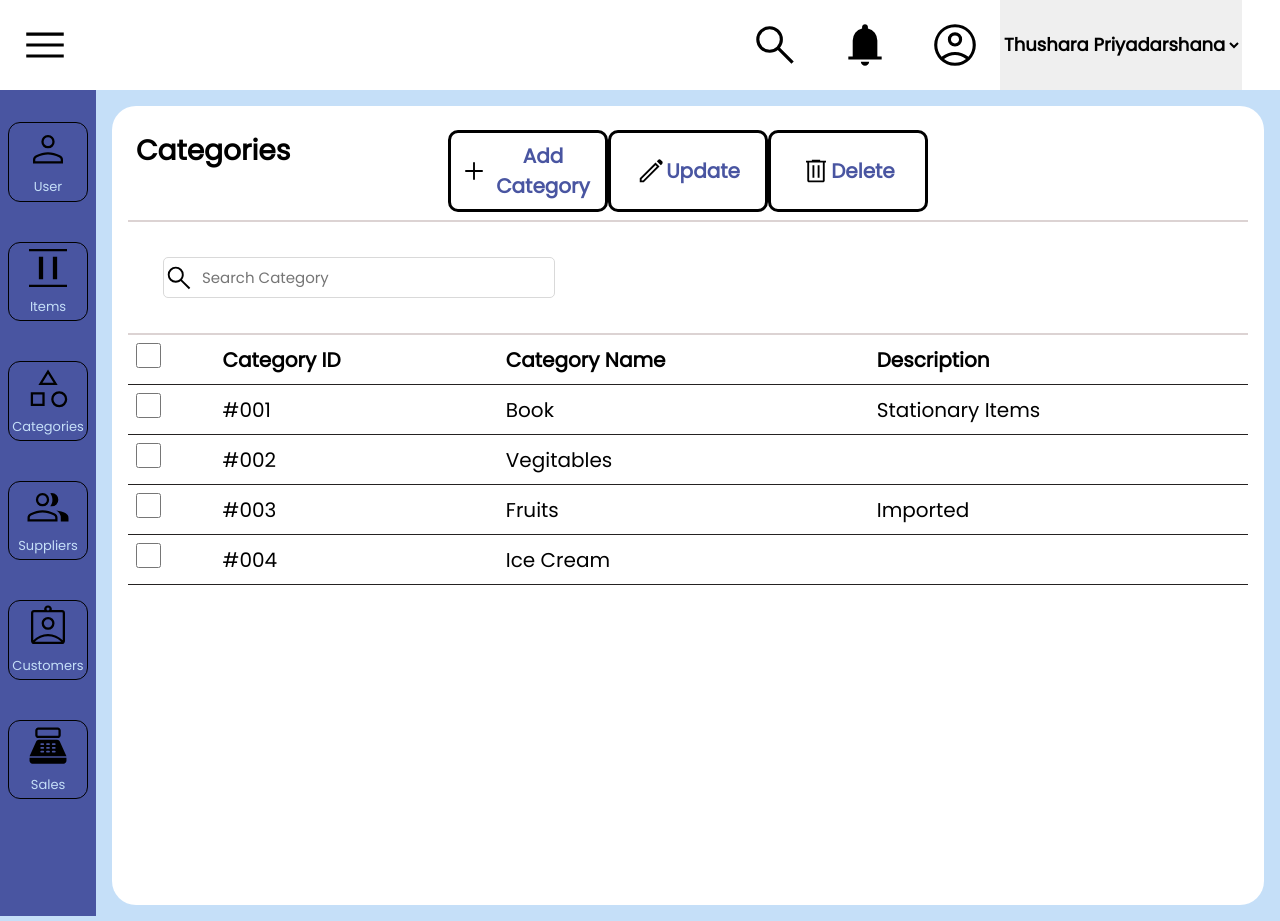
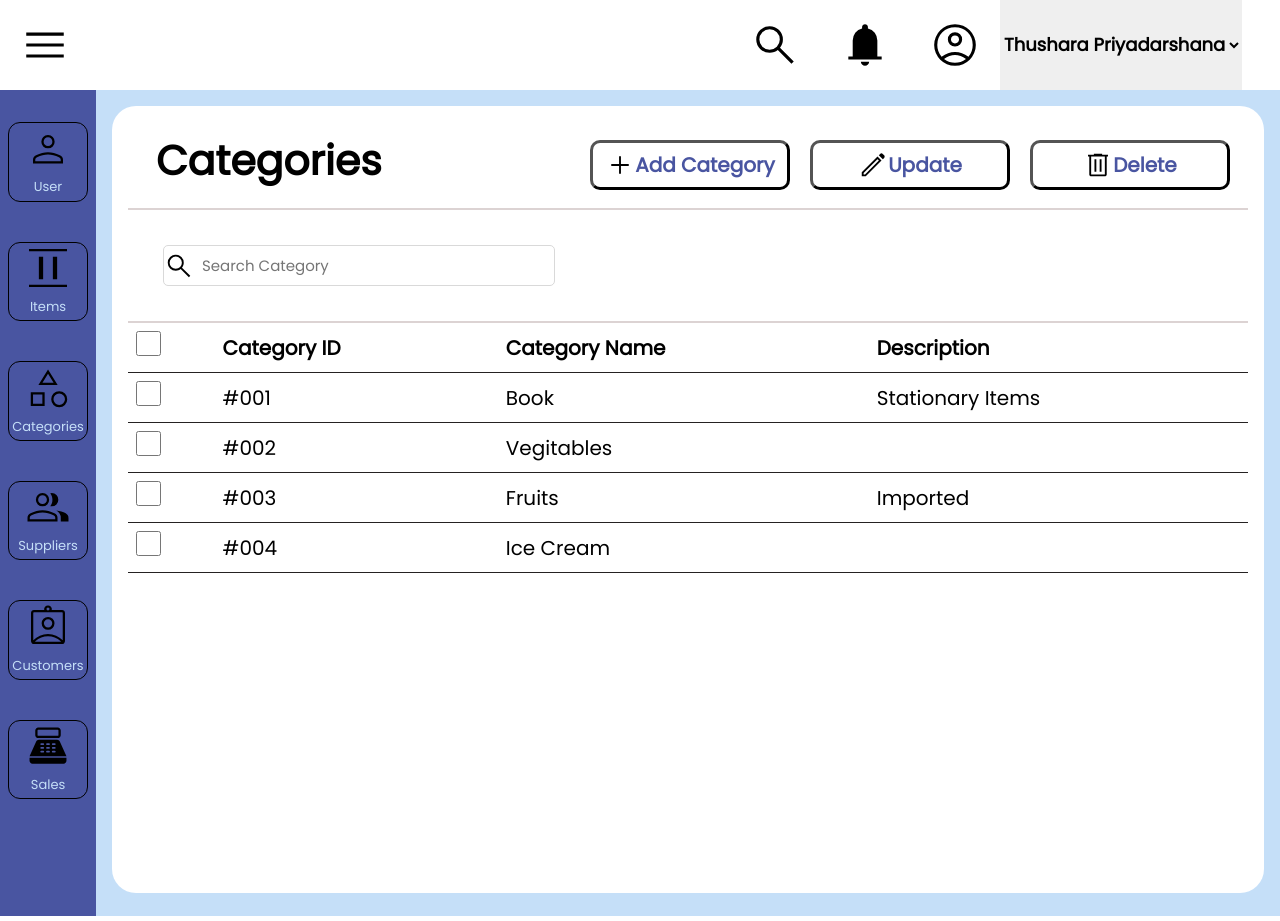
Before and after one commit to Amila619/ivs-project, a React (Create React App) app: page / in a window 1280 px wide. Built offline with nearby package versions, Linux system fonts and the light colour scheme.

Commit message:
CSS Issues 2

```diff
--- a/src/components/category.css
+++ b/src/components/category.css
@@ -13,20 +13,19 @@
 .appContainer1 {
     display: grid;
     grid-template-columns: 1fr 1fr 1fr;
-    grid-column: 2;
     padding: 0.5rem;
     border-bottom: 2px solid #d1c5c5be;
 }
 
 .h1Container {
-    display: flex;
-
     grid-column: 1;
-
+    font-size: 35px;
+    /* margin-right: 250px; */
 }
 
 h3 {
-    font-size: 28px;
+    margin: auto 20px;
+    text-align: justify;
     font-family: Poppins;
     font-weight: 800;
 
@@ -34,18 +33,24 @@ h3 {
 
 .ButtContainer {
     display: flex;
+    justify-content: center;
+    align-items: center;
+    grid-column: 3;
 }
 
 .btn {
-    padding: 0.5rem;
-    width: 10rem;
+    font-display: inherit;
+    width: 200px;
+    height: 50px;
+    margin: 10px;
     border-radius: 10px;
     color: #4955A1;
     font-size: 20px;
     font-weight: 800;
     font-family: Poppins;
-    border: 3px solid #000000;
     background-color: #ffffff;
+    border-color: #000000;
+    border-width: 3px;
 }
 
 .btn-wrapper {
```
